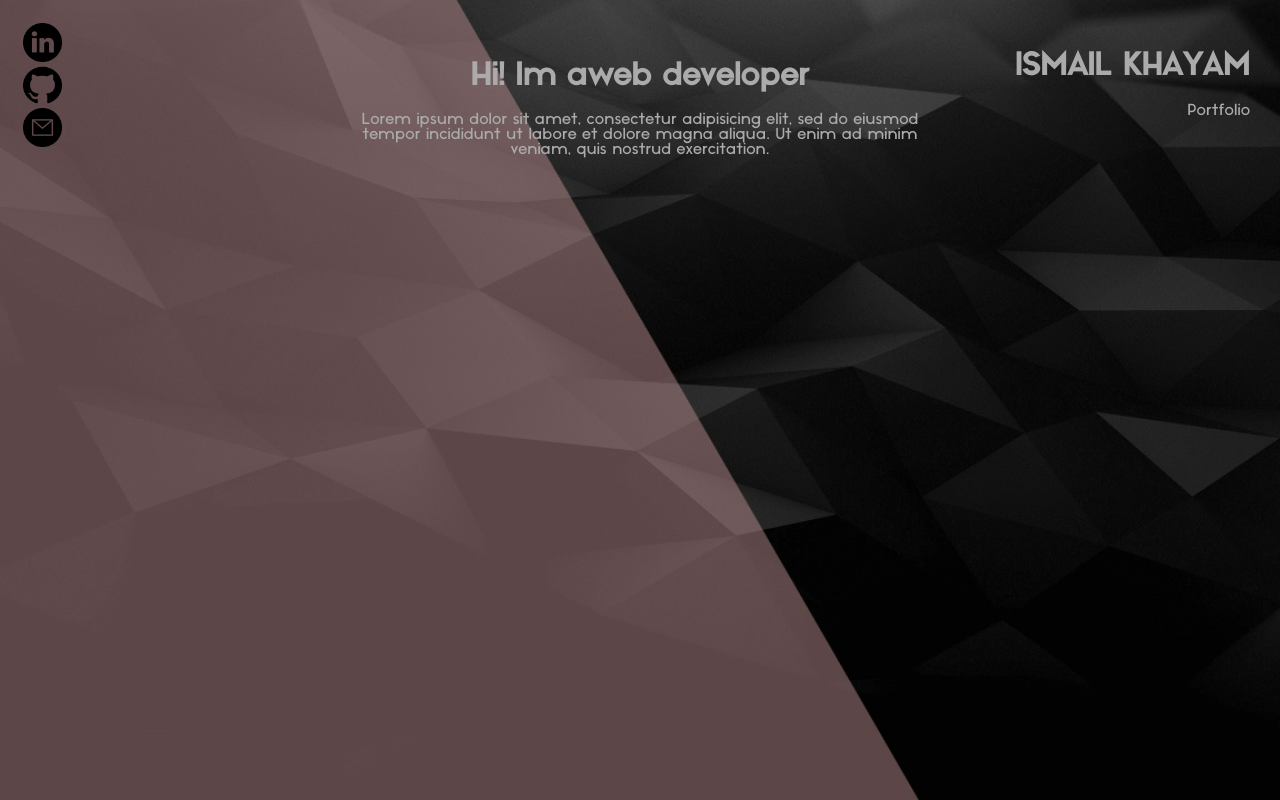
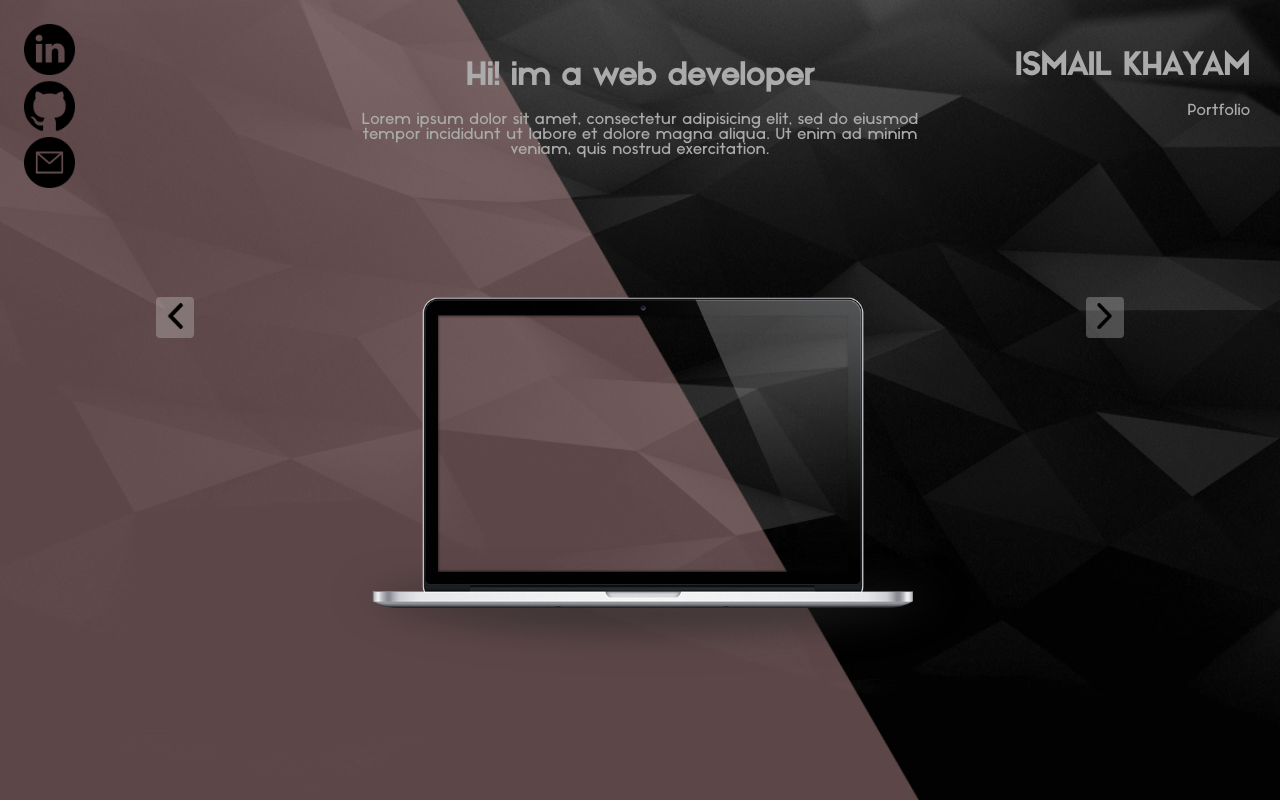
Before and after one commit to cyla00/portfolio, a PHP site: page / in a window 1280 px wide. Run offline with PHP 8.4, Linux system fonts and the light colour scheme.

Commit message:
settore centrale

```diff
--- a/index.php
+++ b/index.php
@@ -8,31 +8,36 @@
   <body>
 
     <div id="sezione_alta">
-      <div id="icons">
-        <div class="contenitore_icone">
-          <a href=""><img src="./img/linkedin.png" alt="linkedin"></a>
-        </div>
-        <div class="contenitore_icone">
-          <a href=""><img src="./img/github.png" alt="github"></a>
-        </div>
-        <div class="contenitore_icone">
-          <a href=""><img src="./img/email.png" alt="email"></a>
+
+      <?php require("settore_icone.php")?>
+
+      <div id="paragrafo_centrale">
+        <h1>Hi! im a web developer</h1>
+        <p>Lorem ipsum dolor sit amet, consectetur adipisicing elit, sed do eiusmod tempor incididunt ut labore et dolore magna aliqua. Ut enim ad minim veniam, quis nostrud exercitation.</p>
+      </div>
+
+      <?php require("settore_nome.php") ?>
+
+    </div>
+
+    <div id="sezione_centrale">
+      <div class="container_bottone">
+        <div class="btn">
+          <button class="bottone" id="bottone_dietro" type="dietro" name="button"><img class="immagine_bottone" src="./img/left.png" alt="bottoneDietro"></button>
         </div>
       </div>
-      <div id="paragrafo_centrale">
-        <h1>Hi! Im aweb developer</h1>
-        <p>Lorem ipsum dolor sit amet, consectetur adipisicing elit, sed do eiusmod tempor incididunt ut labore et dolore magna aliqua. Ut enim ad minim veniam, quis nostrud exercitation.</p>
+      <div class="immagine_laptop">
+        <img id="laptop" src="./img/laptop.png" alt="laptop">
       </div>
-      <div id="paragrafo_nome">
-        <h1>ISMAIL KHAYAM</h1>
-        <p>Portfolio</p>
+      <div class="container_bottone">
+        <div class="btn">
+          <button class="bottone" id="bottone_avanti" type="dietro" name="button"><img class="immagine_bottone" src="./img/right.png" alt="bottoneAvanti"></button>
+        </div>
       </div>
     </div>
 
 
 
 
-
-
   </body>
 </html>
--- /dev/null
+++ b/settore_icone.php
@@ -0,0 +1,11 @@
+<div id="icons">
+  <div class="contenitore_icone">
+    <a href=""><img src="./img/linkedin.png" alt="linkedin"></a>
+  </div>
+  <div class="contenitore_icone">
+    <a href=""><img src="./img/github.png" alt="github"></a>
+  </div>
+  <div class="contenitore_icone">
+    <a href=""><img src="./img/email.png" alt="email"></a>
+  </div>
+</div>
--- /dev/null
+++ b/settore_nome.php
@@ -0,0 +1,5 @@
+<div id="paragrafo_nome">
+  <h1><span>I</span><span>S</span><span>M</span><span>A</span><span>I</span><span>L</span>
+    <span>K</span><span>H</span><span>A</span><span>Y</span><span>A</span><span>M</span></h1>
+  <p>Portfolio</p>
+</div>
--- a/style.css
+++ b/style.css
@@ -19,10 +19,6 @@
   src: url("./fonts/noir.otf");
 }
 
-#sezione_alta{
-  display: inline-flex;
-}
-
 /* ############################### */
 
 
@@ -38,10 +34,9 @@ body{
   padding: 1%;
   display: grid;
   grid-template-columns: 25% 50% 25%;
-  grid-column-gap: none;
 }
 .contenitore_icone{
-  width: 3.5vw;
+  width: 4.5vw;
   border-radius: 10%;
 }
 .contenitore_icone:hover{
@@ -55,7 +50,7 @@ body{
   margin: 3%;
   padding: 3%;
   display:table-column;
-  width: 3vw;
+  width: 4vw;
 }
 #paragrafo_centrale{
   padding: 3%;
@@ -63,9 +58,45 @@ body{
   color: #ababab;
   font-family: NoirMed;
 }
+#paragrafo_centrale p{
+  font-size: 2vh;
+}
 #paragrafo_nome{
   padding: 3%;
   text-align: right;
   color: #ababab;
   font-family: NoirMed;
 }
+#sezione_centrale{
+  margin-top: 10vh;
+  padding: 1%;
+  display: grid;
+  grid-template-columns: 25% 50% 25%;
+}
+.immagine_laptop{
+  text-align: center;
+}
+#laptop{
+  width: 50vw;
+}
+.bottone{
+  padding: 2%;
+  border-radius: 10%;
+  background-color: rgba(217, 217, 217, 0.3);
+  border: none;
+  outline: none;
+}
+.bottone:hover{
+  background-color: rgba(217, 217, 217, 0.5);
+  transition: 0.1s;
+}
+.bottone:active{
+  background-color: rgba(255, 153, 0, 0.6);
+  transition: 0.1s;
+}
+.container_bottone{
+  text-align: center;
+}
+.immagine_bottone{
+  width: 2vw;
+}
```
Also changed, not shown: settore_laptop.php (added, +13 -0 lines), img/laptop.png (renamed from img/kindpng_2650995.png), img/left.png (added), img/right.png (added), index2.php (added).
